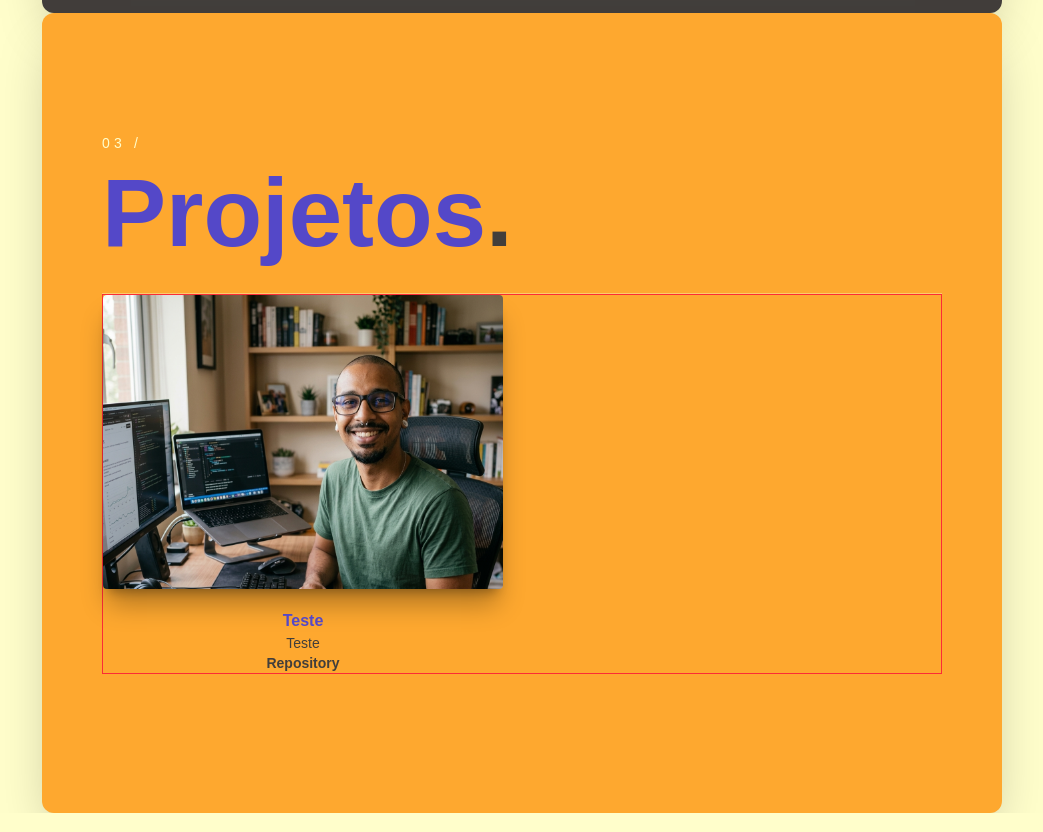
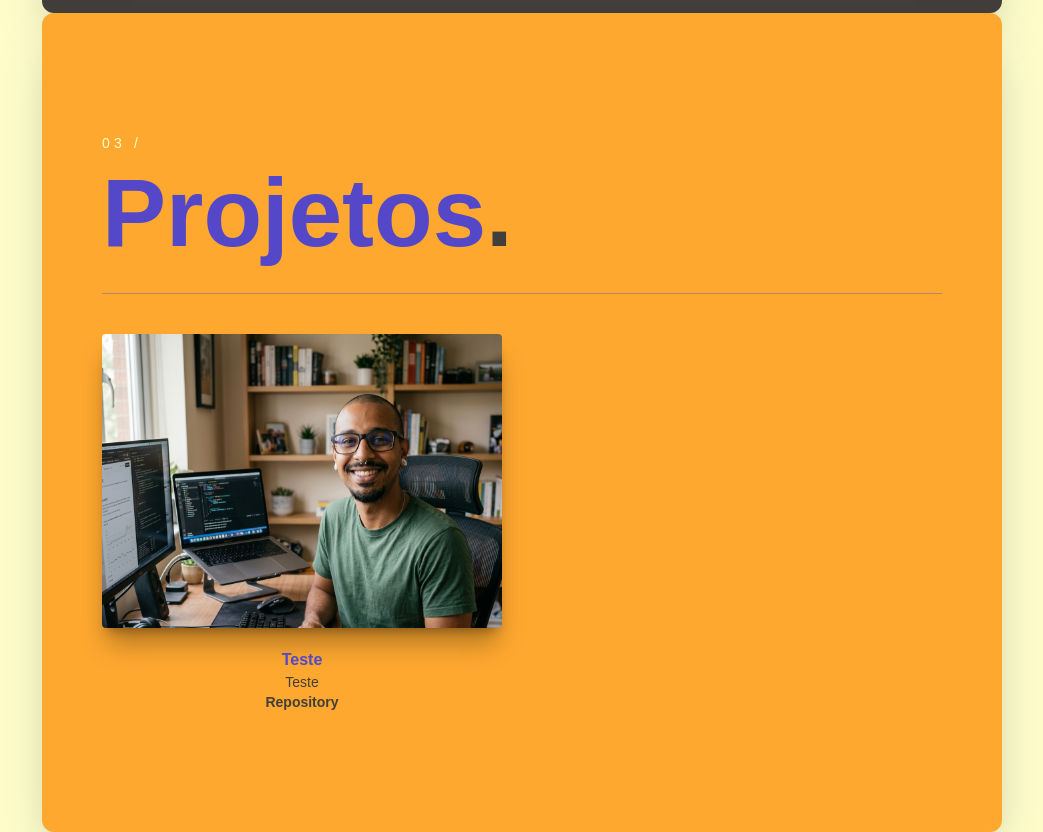
Before and after one commit to GVerdans/portifolio-GVS, a Next.js app: page / in a window 1280 px wide. Shown: the part 3619-4451 px from the top of the page, without its empty margins (118-1161 px from the left). Built offline with nearby package versions, Linux system fonts and the light colour scheme; a web font is replaced by a local one.

Commit message:
ajustes no header projetos-page

```diff
--- a/app/(public)/components/Projetos/ProjetosPage.tsx
+++ b/app/(public)/components/Projetos/ProjetosPage.tsx
@@ -4,8 +4,8 @@ import CardsProjetos from '../CardsProjetos/CardsProjetos';
 export default function ProjetosPage() {
   return (
     <PageSection backgroundClassName="bg-(--quartiary)">
-      <div className="flex flex-col w-full">
-        <header className="flex flex-col gap-5 border-b border-(--secondary)/40 pb-8 sm:flex-row sm:items-end sm:justify-between">
+      <div className="flex flex-col w-full h-full">
+        <header className="flex flex-col gap-5 border-b border-(--primary)/40 pb-8 sm:flex-row sm:items-end sm:justify-between">
           <div>
             <p className="mb-3 text-sm uppercase tracking-[0.3em] text-(--secondary)">
               03 /
@@ -15,7 +15,7 @@ export default function ProjetosPage() {
             </h2>
           </div>
         </header>
-        <div className="projetos flex flex-col border border-red-500">
+        <div className="projetos flex flex-row flex-wrap gap-10 mt-10">
           <CardsProjetos
             title="Teste"
             text="Teste"
```
